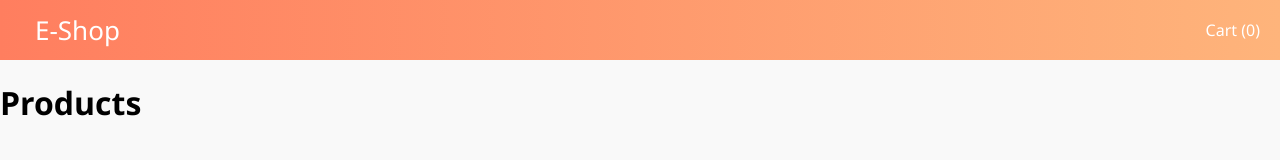
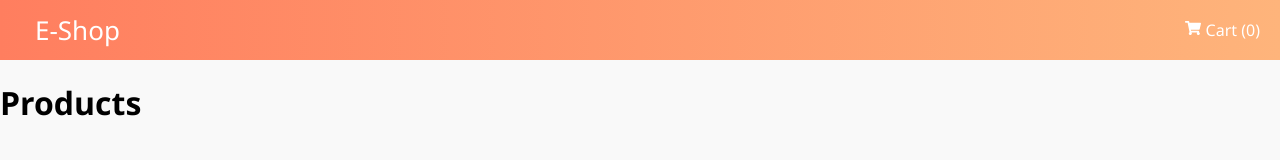
Before and after one commit to Yasar1895/ecommerce, a React app: page / in a window 1280 px wide. Shown: the top 160 px of the page. Built offline with nearby package versions, Linux system fonts and the light colour scheme.

Commit message:
Update Header.jsx

```diff
--- a/src/components/Header.jsx
+++ b/src/components/Header.jsx
@@ -1,6 +1,7 @@
 import { Link } from "react-router-dom";
 import { useContext } from "react";
 import { CartContext } from "../context/CartContext";
+import { FaShoppingCart } from "react-icons/fa";
 
 export default function Header() {
   const { cart } = useContext(CartContext);
@@ -8,7 +9,10 @@ export default function Header() {
     <header className="header">
       <Link to="/" className="logo">E-Shop</Link>
       <nav>
-        <Link to="/cart">Cart ({cart.length})</Link>
+        <Link to="/cart">
+          <FaShoppingCart style={{ marginRight: "5px" }} />
+          Cart ({cart.length})
+        </Link>
       </nav>
     </header>
   );
```
